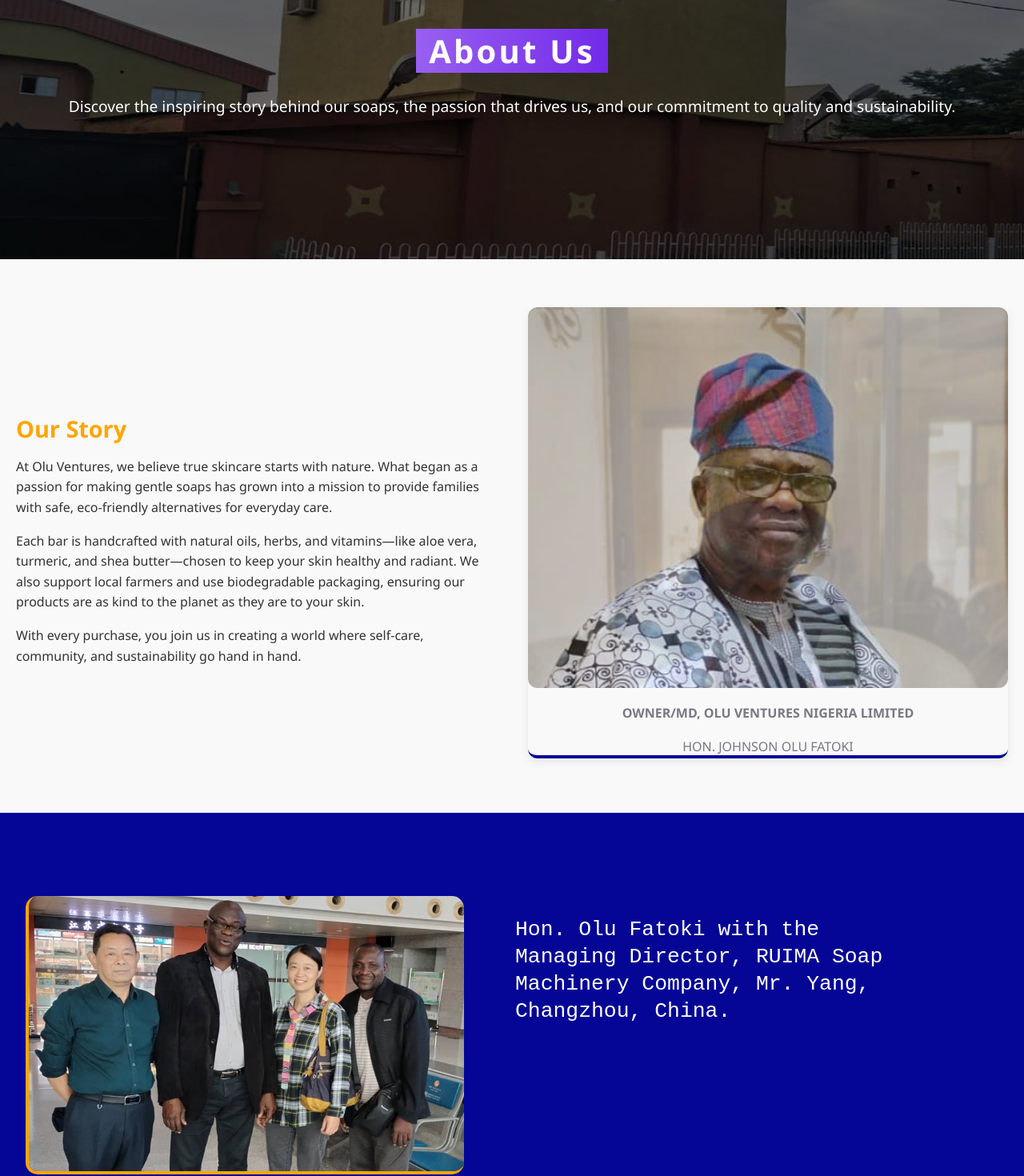
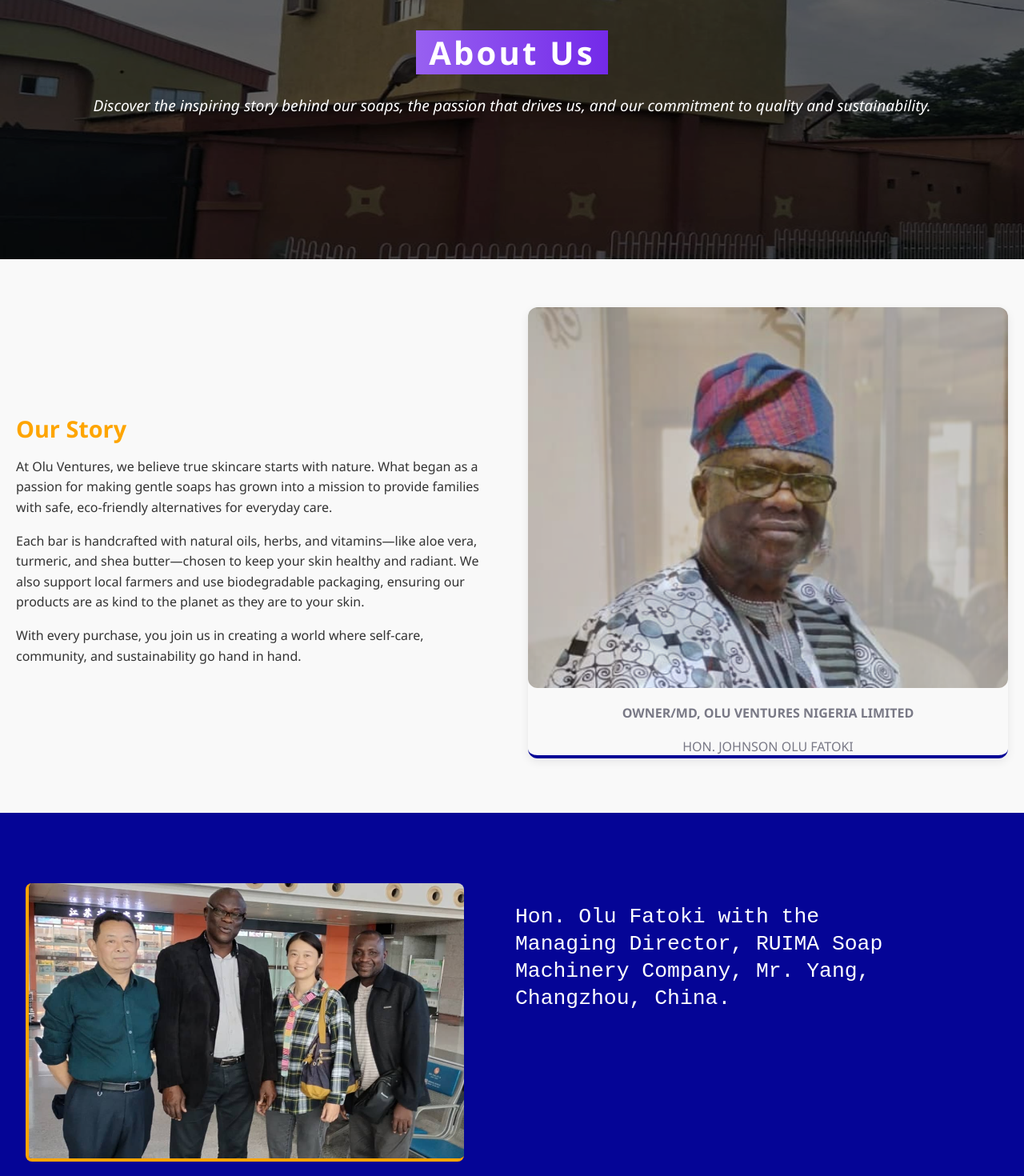
Before and after one commit to Crafty23Jay/OluVen, a React (Vite) app: page /about-us in a window 1280 px wide. Shown: the part 220-1690 px from the top of the page at 80% size. Built offline with nearby package versions, Linux system fonts and the light colour scheme.

Commit message:
blog & retouch

```diff
--- a/src/Pages/AboutUs.css
+++ b/src/Pages/AboutUs.css
@@ -70,6 +70,9 @@
 
 .aboutus-overlay p {
   font-size: 1.2rem;
+  font-style: italic;
+  line-height: 1.5rem;
+  width: 85%;
 }
 
 /* Content Section */
@@ -188,13 +191,13 @@
   margin: 0 auto;
   /* margin-bottom: 3rem; */
   /* border: 1px solid red; */
-  padding: 3rem 0;
+  padding: 2rem 0;
 }
 .blog-img{
   width: 90%;
   height: 100%;
   aspect-ratio: 16/10;
-  border-radius: 15px;
+  border-radius: 8px;
   border-left: 4px solid #FEA500;
   border-bottom: 4px solid #FEA500;
   /* border-top: 4px solid white;
@@ -285,6 +288,9 @@
   .contact-overlay p {
     width: 85%;
   }
+  .blog-txt{
+    font-size: 1.3rem;
+  }
 }
 
 
@@ -296,7 +302,7 @@
   margin: auto;
   }
   .blog-txt{
-    font-size: 1.5rem;
+    font-size: 1.3rem;
     text-align: center;
     margin: auto;
   }
--- a/src/Pages/ContactUs.css
+++ b/src/Pages/ContactUs.css
@@ -70,6 +70,9 @@
 
 .contact-overlay p {
   font-size: 1.2rem;
+  font-style: italic;
+  line-height: 1.5rem;
+  width: 85%;
 }
 
 /* Contact Section */
--- a/src/Pages/Home.css
+++ b/src/Pages/Home.css
@@ -68,6 +68,9 @@
 .hero-overlay p {
   font-size: 1.2rem;
   margin-bottom: 25px;
+  /* font-style: italic; */
+  line-height: 1.5rem;
+  width: 85%;
 }
 
 
--- a/src/Pages/OurProducts.css
+++ b/src/Pages/OurProducts.css
@@ -70,6 +70,9 @@
 
 .products-overlay p {
   font-size: 1.2rem;
+  font-style: italic;
+  line-height: 1.5rem;
+  width: 85%;
 }
 
 /* Products Grid */
--- a/src/Pages/OurServices.css
+++ b/src/Pages/OurServices.css
@@ -70,6 +70,9 @@
 }
 .services-overlay p {
   font-size: 1.2rem;
+  font-style: italic;
+  line-height: 1.5rem;
+  width: 85%;
 }
 
 /* Services Grid */
```
